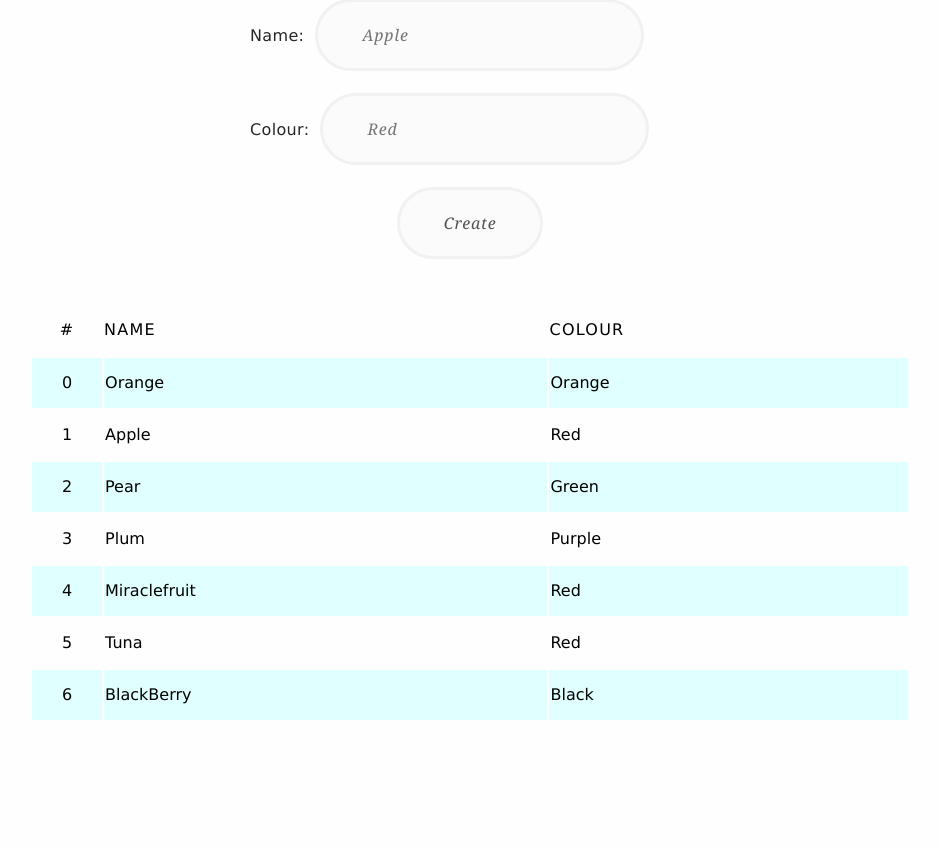
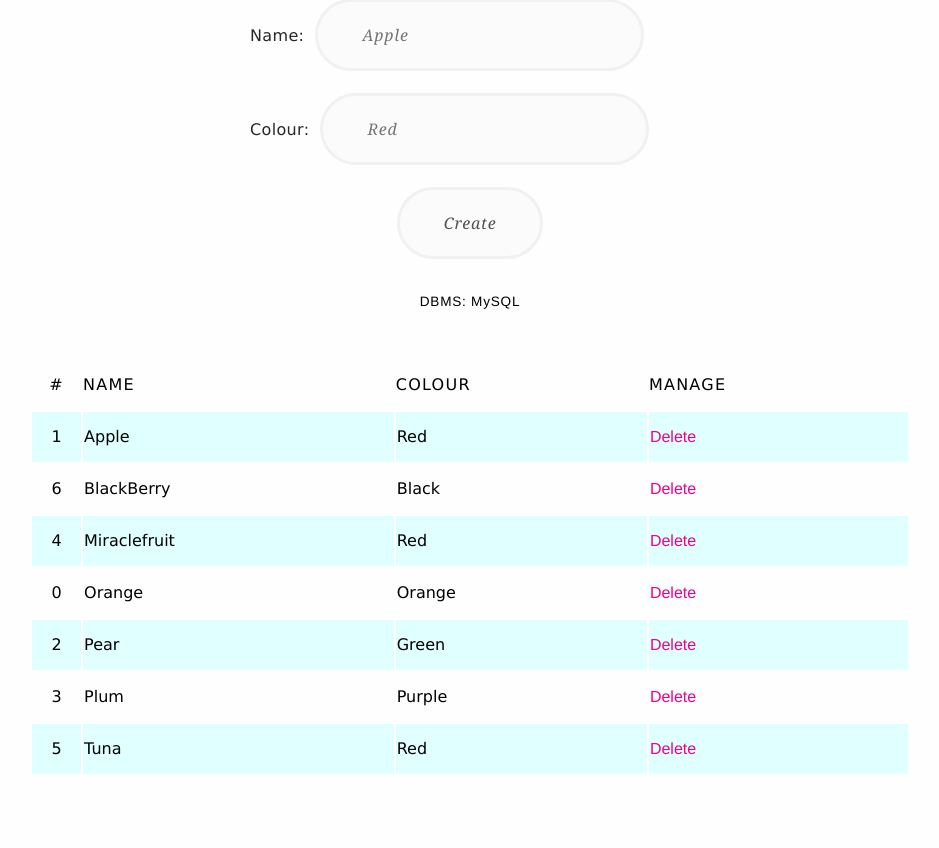
Before and after one commit to Arcrammer/24.-SSL, a PHP site: page /fruits.php in a window 1280 px wide. Shown: the part 72-920 px from the top of the page, without its empty margins (170-1109 px from the left). Before the commit the page ends 792 px from the top, so only its background shows below. Run offline with PHP 8.4, Linux system fonts and the light colour scheme; data comes from the database, SQL or seed files in the repository; both versions use the stored data as it was after the commit.

Commit message:
Complete 'Activity 2-6' (ANALYZE, DESIGN! Fruit DB App)

```diff
--- /dev/null
+++ b/Week 2/4. ANALYZE, DESIGN! Fruit DB App/ddi.php
@@ -0,0 +1,115 @@
+<?php
+
+  /*  ddi.php
+   *  ANALYZE, DESIGN! Fruit DB App
+   *  Server-Side Languages
+   *  Full Sail University
+   *
+   *  Alexander Rhett Crammer
+   *  Tuesday, 6 October, 2015  */
+
+// Choose a database to use. The default is MySQL, although you can choose
+// "SQLite", also. The default is MySQL because that's
+// what this assignment requires and assumes.
+$preferred_DBMS = "MySQL";
+
+class DDI extends PDO {
+  /* Properties */
+
+  var $database; // Store the database in an instance variable
+  var $preferred_DBMS = "Unknown"; // Allow instances to say which DBMS is being used
+
+  /* Getters and Setters (Virtual Properties) */
+  function __get($fruit) {
+    // This is necessary because defining 'fruit' without a getter doesn't
+    // only mean the script would fail because the database hasn't been
+    // set, but newly created fruits wouldn't show because this will
+    // only be set once. We want it to be populated with all of the
+    // values within the database at the time of the page reload
+    return $this->database->query("SELECT id, name, colour FROM fruits ORDER BY name ASC")->fetchAll(PDO::FETCH_NUM);
+  }
+
+  /* Methods */
+  function __construct($desired_DBMS) {
+    // Initialisation method; Called upon instance creation
+
+    // Set the $database based on which was preferred
+    // See the docstring for these functions. They're just a few lines down!
+    (strtolower($desired_DBMS) == "mysql") ? $this->openMySQLConnection() : $this->openSQLiteConnection();
+  }
+
+  /* Connecting to the Databases */
+  function openMySQLConnection() {
+    /*
+     * Attempt to open a connection to the MySQL database returning 'TRUE' in the
+     * event the connection goes without error, or telling the developer about
+     * what went wrong and returning 'FALSE' if the connection fails for some reason
+     */
+    try {
+      // Load the secret database credentials from a file  which is private and
+      // only visible to the machine (Only necessary for MySQL -- Not SQLite)
+      //
+      // (Of course you can simply hard-type the credentials below in the
+      // instantiation of the PDO() object if you'd like. I don't know if
+      // that would cause an error considering the .ini file probably
+      // doesn't exist. You may need to remove the call to 'parse_ini_file()'.)
+      $config = parse_ini_file("/etc/config.ini");
+
+      // Allow instances to tell which DMBS is being used
+      $this->preferred_DBMS = "MySQL";
+
+      // Create a PDO object to interact with the MySQL database; Store
+      // the PDO instance in the 'database' instance variable
+      $this->database = new PDO("mysql:host=127.0.0.1;dbname=SSL", $config["username"], $config["password"]);
+
+      return TRUE; // The PDO object was created without error
+    } catch (PDOException $problem) {
+      // There was a problem connecting to the MySQL database; Alert the dev with a friendly message if it's possible
+      echo "<b>MySQL Problem:</b> " . $problem->getMessage();
+      return FALSE; // There was a problem connecting
+    }
+  }
+
+  function openSQLiteConnection() {
+    /*
+     * Attempt to open a connection to the SQLite database returning 'TRUE' in the
+     * event the connection goes without error, or telling the developer about
+     * what went wrong and return 'FALSE' if the connection fails for some reason
+     */
+    try {
+      // Create a PDO object to interact with the SQLite database
+      $this->database = new PDO("sqlite:SSL.db");
+
+      // Allow instances to tell which DMBS is being used
+      $this->preferred_DBMS = "SQLite";
+
+      return TRUE; // The PDO object was created without error
+    } catch (PDOException $problem) {
+      // There was a problem connecting to the SQLite database; Alert the dev with a friendly message if it's possible
+      echo "<b>SQLite Problem:</b> " . $problem->getMessage();
+      return FALSE; // There was a problem connecting
+    }
+  }
+
+  /* Creating Records in the Databases */
+  function addFruit($fruit_name, $fruit_colour) {
+    // Prepare a statement for insertion of the new fruit data
+    $fruit_insertion_query = $this->database->prepare("INSERT INTO fruits (name, colour) VALUES (:name, :colour)");
+
+    // Bind the parameters to the prepared statement
+    $fruit_insertion_query->bindParam(":name", $fruit_name);
+    $fruit_insertion_query->bindParam(":colour", $fruit_colour);
+
+     // Execute the query; Return a boolean to represent success or failure
+    return $fruit_insertion_query->execute();
+  }
+
+  /* Destroying Records in the Database */
+  function destroyFruitWithID($fruit_id) {
+    // Prepare a statement for the deletion of a fruit object
+    $fruit_deletion_query = $this->database->prepare("DELETE FROM fruits WHERE id={$fruit_id}");
+
+    // Execute the query; Return a boolean to represent success or failure
+    return $fruit_deletion_query->execute();
+  }
+}
--- a/Week 2/4. ANALYZE, DESIGN! Fruit DB App/fruits.php
+++ b/Week 2/4. ANALYZE, DESIGN! Fruit DB App/fruits.php
@@ -12,85 +12,26 @@
  * SQLite3 database (Stored in
  * the file 'SSL.db' within this
  * directory) by simply setting
- * your preference below
+ * your preference at the top
+ * of 'DDI.php'! There are more
+ * details over there. It's the
+ * first statement.
  */
 
-// Choose a database to use. The default is MySQL, although you can choose "SQLite", also
-$preferred_DBMS = "MySQL"; // The default is MySQL because that's what this assignment assumes
+// This script contains a class called 'DDI()'
+// which interacts with the database for us
+include "ddi.php";
 
-// Attempt to save memory by storing the PDO object here for use later
-// (I don't know if this helps but I'm having so much fun! Sorry if
-// I'm being annoying with my exceedingly large and overboard script.)
-$database = NULL;
-
-// Make future comparison easier
-$preferred_DBMS = strtolower($preferred_DBMS);
-
-// Set the $database based on which was preferred
-($preferred_DBMS == "mysql") ? openMySQLConnection() : openSQLiteConnection(); // See the docstring for these functions. They're just a few lines down!
+// Create an instance of the class to interact with the database
+$database = new DDI($preferred_DBMS);
 
 // Attempt to create a new fruit record upon form submission
 if ($_SERVER["REQUEST_METHOD"] == "POST" && $_POST["fruit_name"] != NULL && $_POST["fruit_colour"] != NULL) {
-  // Prepare a statement for insertion of the new fruit data
-  $fruit_insertion_query = $database->prepare("INSERT INTO fruits (name, colour) VALUES (:name, :colour)");
-
-  // Bind the parameters to the prepared statement
-  $fruit_insertion_query->bindParam(":name", $_POST["fruit_name"]);
-  $fruit_insertion_query->bindParam(":colour", $_POST["fruit_colour"]);
-
-   // Execute the query
-  $fruit_insertion_query->execute();
+  $database->addFruit($_POST["fruit_name"], $_POST["fruit_colour"]);
 }
 
 // Fetch the fruit data
-$fruit = $database->query("SELECT id, name, colour FROM fruits")->fetchAll(PDO::FETCH_NUM);
-
-// Fortunately PHP allows the definition of functions before they're called!
-function openMySQLConnection() {
-  /*
-   * Attempt to open a connection to the MySQL database returning 'TRUE' in the
-   * event the connection goes without error, or telling the developer about
-   * what went wrong and return 'FALSE' if the connection fails for some reason
-   */
-  try {
-    // Load the secret database credentials from a file  which is private and
-    // only visible to the machine (Only necessary for MySQL -- Not SQLite)
-    $config = parse_ini_file("/etc/config.ini");
-
-    // Create a PDO object to interact with the MySQL database
-    $mysql_database = new PDO("mysql:host=127.0.0.1;dbname=SSL", $config["username"], $config["password"]);
-
-    // Put the PDO object in the scope one level
-    // higher so other objects can use it later
-    $GLOBALS["database"] = $mysql_database;
-    return TRUE; // The PDO object was created without error
-  } catch (PDOException $problem) {
-    // There was a problem connecting to the MySQL database; Alert the dev with a friendly message if it's possible
-    echo "<b>MySQL Problem:</b> " . $problem->getMessage();
-    return FALSE; // There was a problem connecting
-  }
-}
-
-function openSQLiteConnection() {
-  /*
-   * Attempt to open a connection to the SQLite database returning 'TRUE' in the
-   * event the connection goes without error, or telling the developer about
-   * what went wrong and return 'FALSE' if the connection fails for some reason
-   */
-  try {
-    // Create a PDO object to interact with the SQLite database
-    $sqlite_database = new PDO("sqlite:SSL.db");
-
-    // Put the PDO object in the scope one level
-    // higher so other objects can use it
-    $GLOBALS["database"] = $sqlite_database;
-    return TRUE; // The PDO object was created without error
-  } catch (PDOException $problem) {
-    // There was a problem connecting to the SQLite database; Alert the dev with a friendly message if it's possible
-    echo "<b>SQLite Problem:</b> " . $problem->getMessage();
-    return FALSE; // There was a problem connecting
-  }
-}
+$fruit = $database->fruit;
 ?>
 <!DOCTYPE html>
 <html>
@@ -107,6 +48,13 @@ function openSQLiteConnection() {
       label {
         color: #272727;
         letter-spacing: 0.35px;
+      }
+      p:first-of-type {
+        font-family: "Helvetica Neue", "Helvetica", sans-serif;
+        font-size: 0.85em;
+        letter-spacing: 0.75px;
+        margin-top: 3.5%;
+        text-align: center;
       }
       form {
         margin: auto;
@@ -164,25 +112,40 @@ function openSQLiteConnection() {
       tr:nth-child(2n) {
         background-color: lightcyan;
       }
+      a {
+        color: #ec008c;
+        font-family: "Helvetica Neue";
+        text-decoration: none;
+      }
+      a:hover {
+        color: #FF0097;
+        font-style: italic;
+      }
+      a:active {
+        color: #A20C65;
+      }
     </style>
   </head>
   <body>
     <form method="post">
-      <label for="fruit_name">Name:</label><input name="fruit_name" id="fruit_name" placeholder="Apple"><br />
-      <label for="fruit_colour">Colour:</label><input name="fruit_colour" id="fruit_colour" placeholder="Red"><br />
+      <label for="fruit_name">Name:</label><input name="fruit_name" id="fruit_name" placeholder="Apple" autocomplete="off" required><br />
+      <label for="fruit_colour">Colour:</label><input name="fruit_colour" id="fruit_colour" placeholder="Red"  autocomplete="off" required><br />
       <input type="submit" value="Create">
     </form>
+    <p>DBMS: <?= $database->preferred_DBMS ?></p>
     <table>
       <tr>
         <th>#</th>
         <th>Name</th>
         <th>Colour</th>
+        <th>Manage</th>
       </tr>
       <?php foreach ($fruit as $single_fruit): ?>
       <tr>
         <td><?= $single_fruit[0] ?></td>
         <td><?= $single_fruit[1] ?></td>
         <td><?= $single_fruit[2] ?></td>
+        <td><a href="deletefruit.php?id=<?= $single_fruit[0] ?>">Delete</a></td>
       </tr>
       <?php endforeach ?>
     </table>
```
Also changed, not shown: Week 2/4. ANALYZE, DESIGN! Fruit DB App/SSL.sql (added, +62 -0 lines), Week 2/4. ANALYZE, DESIGN! Fruit DB App/deletefruit.php (added, +21 -0 lines), Week 2/4. ANALYZE, DESIGN! Fruit DB App/SSL.db.
